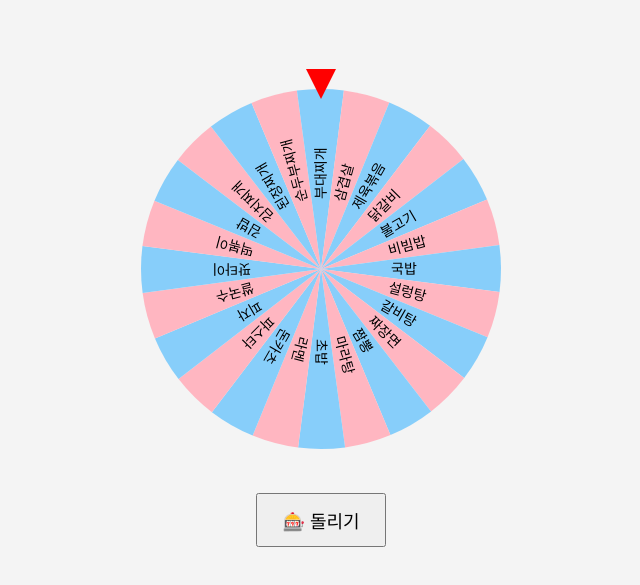
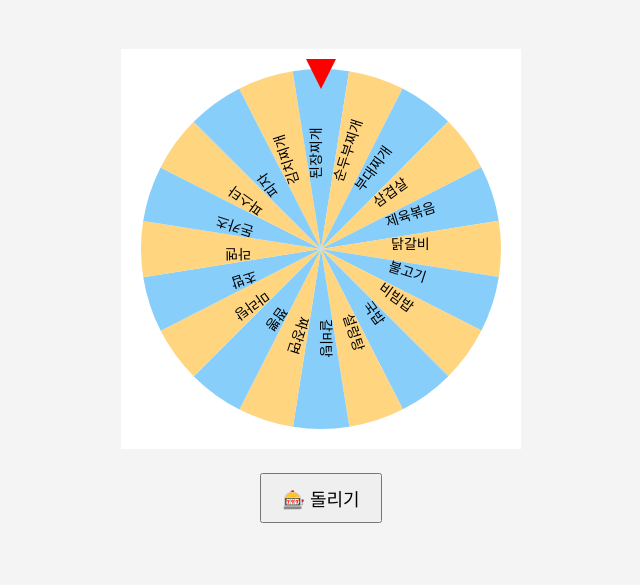
Before and after one commit to 813zzang2-lgtm/lunch-picker, a plain HTML site: page index.html in a window 1280 px wide. Both pictures are taken after a click on the button "🎰 돌리기". Shown: the part 81-666 px from the top of the page, without its empty margins (319-959 px from the left). Drawn offline with Linux system fonts and the light colour scheme.

Commit message:
Update index.html

```diff
--- a/index.html
+++ b/index.html
@@ -5,26 +5,25 @@
 <title>점심 룰렛</title>
 <style>
 body {
-    text-align: center;
-    font-family: sans-serif;
-    background: #f4f4f4;
+  text-align:center;
+  font-family:sans-serif;
+  background:#f4f4f4;
 }
-canvas {
-    margin-top: 30px;
+canvas{
+  margin-top:30px;
+  background:white;
 }
-button {
-    margin-top: 20px;
-    padding: 12px 24px;
-    font-size: 18px;
-    cursor: pointer;
+button{
+  margin-top:20px;
+  padding:10px 20px;
+  font-size:18px;
 }
 </style>
 </head>
 <body>
 
 <h1>🍽 점심 룰렛</h1>
-
-<canvas id="wheel" width="400" height="420"></canvas>
+<canvas id="wheel" width="400" height="400"></canvas>
 <br>
 <button onclick="spin()">🎰 돌리기</button>
 
@@ -34,84 +33,76 @@ const menus = [
 "삼겹살","제육볶음","닭갈비","불고기",
 "비빔밥","국밥","설렁탕","갈비탕",
 "짜장면","짬뽕","마라탕","초밥",
-"라멘","돈카츠","파스타","피자",
-"쌀국수","팟타이","떡볶이","김밥"
+"라멘","돈카츠","파스타","피자"
 ];
 
 const canvas = document.getElementById("wheel");
 const ctx = canvas.getContext("2d");
 
+const center = 200;
 const radius = 180;
-const centerX = 200;
-const centerY = 220;
-let startAngle = 0;
+let angle = 0;
 
-function drawWheel() {
-    const arc = Math.PI * 2 / menus.length;
+function draw(){
+  ctx.clearRect(0,0,400,400);
 
-    for (let i = 0; i < menus.length; i++) {
-        const angle = startAngle + i * arc;
+  const arc = 2*Math.PI/menus.length;
 
+  for(let i=0;i<menus.length;i++){
     ctx.beginPath();
-        ctx.moveTo(centerX, centerY);
-        ctx.arc(centerX, centerY, radius, angle, angle + arc);
-        ctx.fillStyle = i % 2 === 0 ? "#FFB6C1" : "#87CEFA";
+    ctx.moveTo(center,center);
+    ctx.arc(center,center,radius,angle+i*arc,angle+(i+1)*arc);
+    ctx.fillStyle = i%2==0 ? "#FFD580" : "#87CEFA";
     ctx.fill();
     ctx.save();
-
-        ctx.translate(centerX, centerY);
-        ctx.rotate(angle + arc / 2);
-        ctx.fillStyle = "#000";
-        ctx.font = "14px Arial";
-        ctx.fillText(menus[i], 70, 5);
+    ctx.translate(center,center);
+    ctx.rotate(angle+(i+0.5)*arc);
+    ctx.fillStyle="black";
+    ctx.font="14px Arial";
+    ctx.fillText(menus[i],70,0);
     ctx.restore();
   }
 
-    drawPointer();
-}
-
-function drawPointer() {
+  // 🔺 화살표
   ctx.beginPath();
-    ctx.moveTo(centerX - 15, 20);
-    ctx.lineTo(centerX + 15, 20);
-    ctx.lineTo(centerX, 50);
-    ctx.fillStyle = "red";
+  ctx.moveTo(center-15,10);
+  ctx.lineTo(center+15,10);
+  ctx.lineTo(center,40);
+  ctx.fillStyle="red";
   ctx.fill();
 }
 
-function spin() {
-    const spinAngle = Math.random() * 360 + 720;
-    const spinTime = 4000;
-    const start = performance.now();
+function spin(){
+  let spinAngle = Math.random()*360+720;
+  let duration = 3000;
+  let start = null;
 
-    function animate(now) {
-        const elapsed = now - start;
-        const progress = Math.min(elapsed / spinTime, 1);
-        const easeOut = 1 - Math.pow(1 - progress, 3);
+  function animate(timestamp){
+    if(!start) start = timestamp;
+    let progress = timestamp-start;
+    let percent = Math.min(progress/duration,1);
+    let ease = 1-Math.pow(1-percent,3);
 
-        startAngle = (spinAngle * easeOut) * Math.PI / 180;
+    angle = (spinAngle*ease)*Math.PI/180;
+    draw();
 
-        ctx.clearRect(0, 0, canvas.width, canvas.height);
-        drawWheel();
-
-        if (progress < 1) {
+    if(percent<1){
       requestAnimationFrame(animate);
-        } else {
-            alert("오늘의 메뉴는 👉 " + getResult());
+    }else{
+      alert("오늘의 메뉴 👉 "+getResult());
     }
   }
-
   requestAnimationFrame(animate);
 }
 
-function getResult() {
-    const degrees = startAngle * 180 / Math.PI;
-    const arc = 360 / menus.length;
-    const index = Math.floor((360 - (degrees % 360)) / arc) % menus.length;
+function getResult(){
+  let degrees = angle*180/Math.PI;
+  let arc = 360/menus.length;
+  let index = Math.floor((360-(degrees%360))/arc)%menus.length;
   return menus[index];
 }
 
-drawWheel();
+draw();
 </script>
 
 </body>
```
Lines whose indentation alone changed are shown as unchanged.
